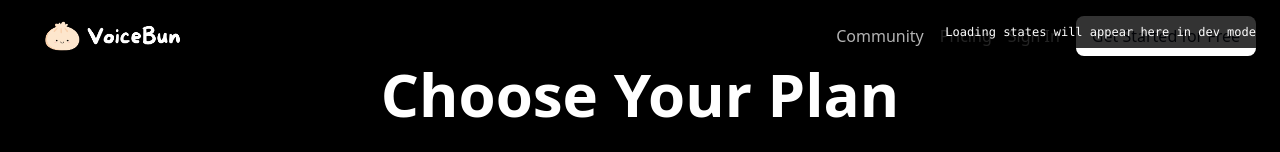
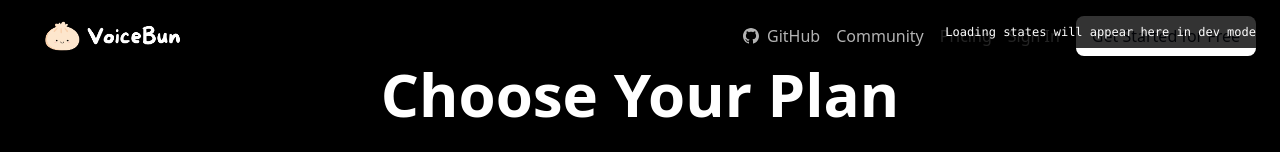
Before and after one commit to phombal/voicebun, a Next.js app: page /pricing in a window 1280 px wide. Shown: the top 152 px of the page. Built offline with nearby package versions, Linux system fonts and the light colour scheme; no server answers.

Commit message:
Added github button

```diff
--- a/app/page.tsx
+++ b/app/page.tsx
@@ -501,6 +501,17 @@
 
           {/* Desktop Navigation */}
           <div className="hidden md:flex items-center space-x-4">
+            <a
+              href="https://github.com/phombal/voicebun"
+              target="_blank"
+              rel="noopener noreferrer"
+              className="text-white/70 hover:text-white transition-colors flex items-center gap-2"
+            >
+              <svg className="w-4 h-4" fill="currentColor" viewBox="0 0 24 24">
+                <path d="M12 0c-6.626 0-12 5.373-12 12 0 5.302 3.438 9.8 8.207 11.387.599.111.793-.261.793-.577v-2.234c-3.338.726-4.033-1.416-4.033-1.416-.546-1.387-1.333-1.756-1.333-1.756-1.089-.745.083-.729.083-.729 1.205.084 1.839 1.237 1.839 1.237 1.07 1.834 2.807 1.304 3.492.997.107-.775.418-1.305.762-1.604-2.665-.305-5.467-1.334-5.467-5.931 0-1.311.469-2.381 1.236-3.221-.124-.303-.535-1.524.117-3.176 0 0 1.008-.322 3.301 1.23.957-.266 1.983-.399 3.003-.404 1.02.005 2.047.138 3.006.404 2.291-1.552 3.297-1.23 3.297-1.23.653 1.653.242 2.874.118 3.176.77.84 1.235 1.911 1.235 3.221 0 4.609-2.807 5.624-5.479 5.921.43.372.823 1.102.823 2.222v3.293c0 .319.192.694.801.576 4.765-1.589 8.199-6.086 8.199-11.386 0-6.627-5.373-12-12-12z"/>
+              </svg>
+              GitHub
+            </a>
             <button
               onClick={() => router.push('/projects')}
               className="text-white/70 hover:text-white transition-colors"
@@ -541,6 +552,21 @@
               </div>
 
               <div className="p-4 space-y-2">
+                <a
+                  href="https://github.com/phombal/voicebun"
+                  target="_blank"
+                  rel="noopener noreferrer"
+                  onClick={() => setShowMobileMenu(false)}
+                  className="w-full text-left px-4 py-3 rounded-lg transition-colors text-white/70 hover:text-white hover:bg-white/10 block"
+                >
+                  <div className="flex items-center space-x-3">
+                    <svg className="w-5 h-5" fill="currentColor" viewBox="0 0 24 24">
+                      <path d="M12 0c-6.626 0-12 5.373-12 12 0 5.302 3.438 9.8 8.207 11.387.599.111.793-.261.793-.577v-2.234c-3.338.726-4.033-1.416-4.033-1.416-.546-1.387-1.333-1.756-1.333-1.756-1.089-.745.083-.729.083-.729 1.205.084 1.839 1.237 1.839 1.237 1.07 1.834 2.807 1.304 3.492.997.107-.775.418-1.305.762-1.604-2.665-.305-5.467-1.334-5.467-5.931 0-1.311.469-2.381 1.236-3.221-.124-.303-.535-1.524.117-3.176 0 0 1.008-.322 3.301 1.23.957-.266 1.983-.399 3.003-.404 1.02.005 2.047.138 3.006.404 2.291-1.552 3.297-1.23 3.297-1.30.653 1.653.242 2.874.118 3.176.77.84 1.235 1.911 1.235 3.221 0 4.609-2.807 5.624-5.479 5.921.43.372.823 1.102.823 2.222v3.293c0 .319.192.694.801.576 4.765-1.589 8.199-6.086 8.199-11.386 0-6.627-5.373-12-12-12z"/>
+                    </svg>
+                    <span>GitHub</span>
+                  </div>
+                </a>
+
                 <button
                   onClick={() => {
                     setShowMobileMenu(false);
@@ -692,7 +718,7 @@
             </motion.div>
           )}
 
-          {/* Example prompts */}
+            {/* Example prompts */}
             <motion.div
               initial={{ opacity: 0, y: 20 }}
               animate={{ opacity: 1, y: 0 }}
--- a/components/PublicNavigation.tsx
+++ b/components/PublicNavigation.tsx
@@ -74,6 +74,17 @@
 
           {/* Desktop Navigation */}
           <div className="hidden md:flex items-center space-x-4">
+            <a
+              href="https://github.com/phombal/voicebun"
+              target="_blank"
+              rel="noopener noreferrer"
+              className="text-white/70 hover:text-white transition-colors flex items-center gap-2"
+            >
+              <svg className="w-4 h-4" fill="currentColor" viewBox="0 0 24 24">
+                <path d="M12 0c-6.626 0-12 5.373-12 12 0 5.302 3.438 9.8 8.207 11.387.599.111.793-.261.793-.577v-2.234c-3.338.726-4.033-1.416-4.033-1.416-.546-1.387-1.333-1.756-1.333-1.756-1.089-.745.083-.729.083-.729 1.205.084 1.839 1.237 1.839 1.237 1.07 1.834 2.807 1.304 3.492.997.107-.775.418-1.305.762-1.604-2.665-.305-5.467-1.334-5.467-5.931 0-1.311.469-2.381 1.236-3.221-.124-.303-.535-1.524.117-3.176 0 0 1.008-.322 3.301 1.23.957-.266 1.983-.399 3.003-.404 1.02.005 2.047.138 3.006.404 2.291-1.552 3.297-1.23 3.297-1.23.653 1.653.242 2.874.118 3.176.77.84 1.235 1.911 1.235 3.221 0 4.609-2.807 5.624-5.479 5.921.43.372.823 1.102.823 2.222v3.293c0 .319.192.694.801.576 4.765-1.589 8.199-6.086 8.199-11.386 0-6.627-5.373-12-12-12z"/>
+              </svg>
+              GitHub
+            </a>
             <Link
               href="/community"
               className="text-white/70 hover:text-white transition-colors"
@@ -146,6 +157,18 @@
 
                 {/* Navigation Links */}
                 <nav className="flex flex-col p-6 space-y-6 flex-1">
+                  <a
+                    href="https://github.com/phombal/voicebun"
+                    target="_blank"
+                    rel="noopener noreferrer"
+                    onClick={closeMobileMenu}
+                    className="text-white/70 hover:text-white transition-colors text-lg font-medium py-3 border-b border-white/10 flex items-center gap-3"
+                  >
+                    <svg className="w-5 h-5" fill="currentColor" viewBox="0 0 24 24">
+                      <path d="M12 0c-6.626 0-12 5.373-12 12 0 5.302 3.438 9.8 8.207 11.387.599.111.793-.261.793-.577v-2.234c-3.338.726-4.033-1.416-4.033-1.416-.546-1.387-1.333-1.756-1.333-1.756-1.089-.745.083-.729.083-.729 1.205.084 1.839 1.237 1.839 1.237 1.07 1.834 2.807 1.304 3.492.997.107-.775.418-1.305.762-1.604-2.665-.305-5.467-1.334-5.467-5.931 0-1.311.469-2.381 1.236-3.221-.124-.303-.535-1.524.117-3.176 0 0 1.008-.322 3.301 1.23.957-.266 1.983-.399 3.003-.404 1.02.005 2.047.138 3.006.404 2.291-1.552 3.297-1.23 3.297-1.30.653 1.653.242 2.874.118 3.176.77.84 1.235 1.911 1.235 3.221 0 4.609-2.807 5.624-5.479 5.921.43.372.823 1.102.823 2.222v3.293c0 .319.192.694.801.576 4.765-1.589 8.199-6.086 8.199-11.386 0-6.627-5.373-12-12-12z"/>
+                    </svg>
+                    GitHub
+                  </a>
                   <Link
                     href="/community"
                     onClick={closeMobileMenu}
```
